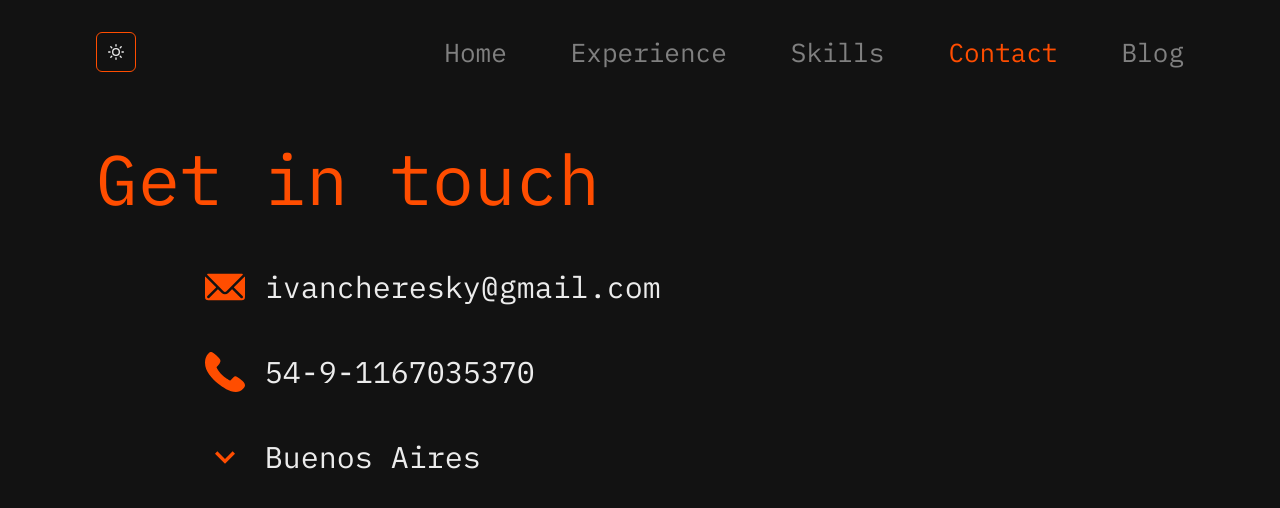
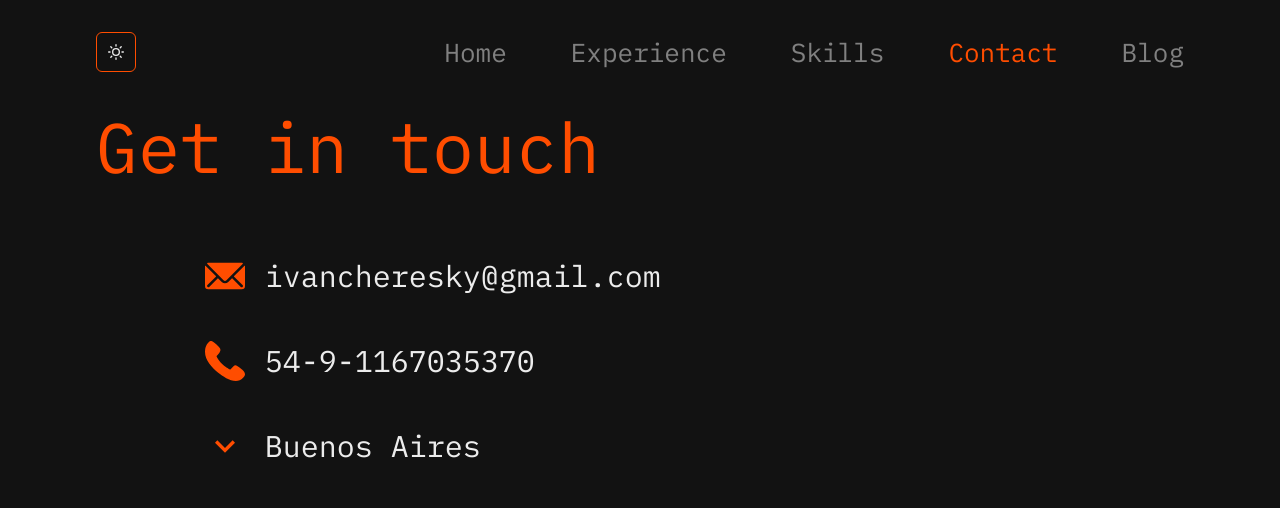
Before and after one commit to IvanCheresky/portfolio, a Next.js app: page /contact in a window 1280 px wide. Shown: the top 508 px of the page. Built offline with nearby package versions, Linux system fonts and the light colour scheme.

Commit message:
Add more animations

```diff
--- a/src/pages/contact.tsx
+++ b/src/pages/contact.tsx
@@ -3,18 +3,24 @@ import routes from "@/utils/routes";
 import { ChevronDownIcon, EmailIcon, PhoneIcon } from "@chakra-ui/icons";
 import { Flex, Text } from "@chakra-ui/react";
 import Link from "next/link";
+import { motion } from "framer-motion";
 
 export default function Skills() {
   return (
     <HeaderLayout currentRoute={routes.contact.path}>
-      <Text color="brand.orange" fontSize="70px" mt="5%">
+      <Text color="brand.orange" fontSize="70px" mt="2%">
         Get in touch
       </Text>
+      <motion.div
+        initial={{ opacity: 0, scale: 1.1 }}
+        animate={{ opacity: 1, scale: 1 }}
+        transition={{ duration: 0.5 }}
+      >
         <Flex
           flexDir="column"
           alignItems="flex-start"
           rowGap="10"
-        mt="3%"
+          mt="5%"
           px="10%"
         >
           <Link href="mailto:ivancheresky@gmail.com">
@@ -32,6 +38,7 @@ export default function Skills() {
             <Text fontSize="30px">Buenos Aires</Text>
           </Flex>
         </Flex>
+      </motion.div>
     </HeaderLayout>
   );
 }
--- a/src/pages/skills.tsx
+++ b/src/pages/skills.tsx
@@ -6,7 +6,7 @@ import SkillList from "@/components/SkillList";
 export default function Skills() {
   return (
     <HeaderLayout currentRoute={routes.skills.path}>
-      <Text color="brand.orange" fontSize="70px">
+      <Text color="brand.orange" fontSize="70px" mt="2%">
         My Skills
       </Text>
       <SkillList />
```
Also changed, not shown: src/pages/index.tsx (+7 -0 lines). Lines whose indentation alone changed are shown as unchanged.
